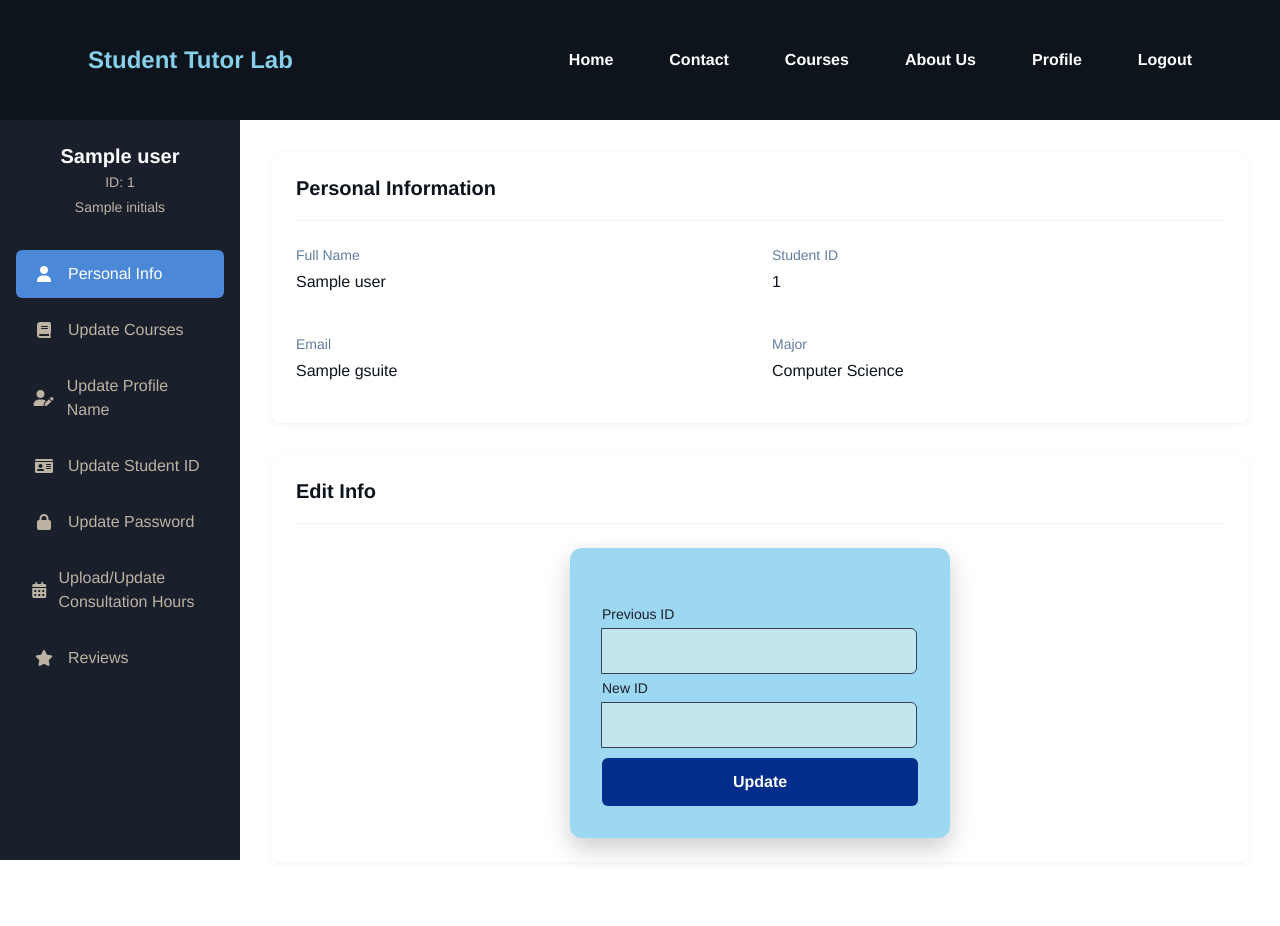
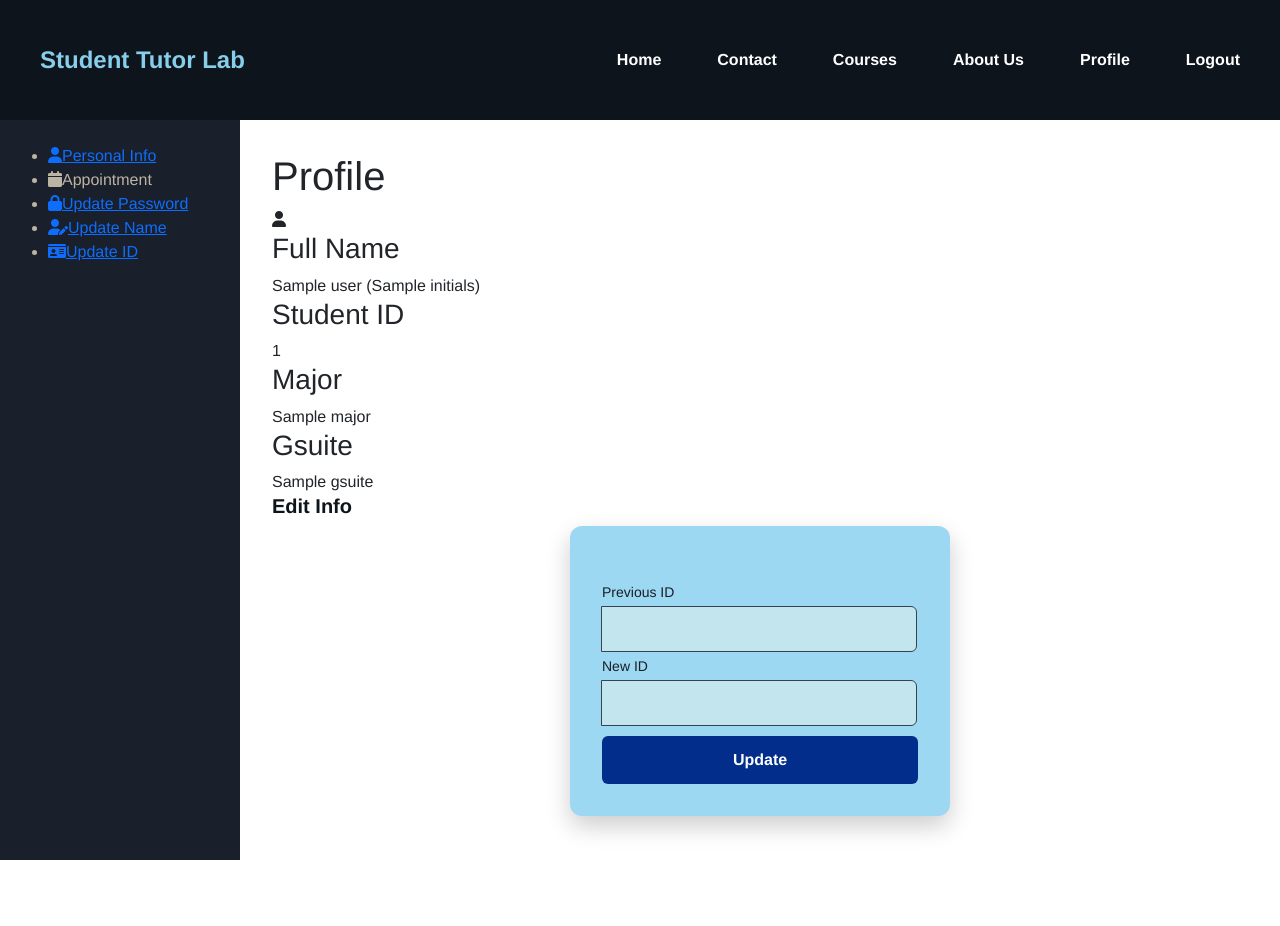
Before and after one commit to meherubahasin/Student-Tutor-Lab, a Flask app: page /update_id in a window 1280 px wide. After the commit the page ends 860 px from the top, so only its background shows below. Run offline with Flask 3, Linux system fonts and the light colour scheme; the visitor is signed in with stand-in values (Sample User, id 1); a database or web service that is not in the repository returns one stand-in record (values such as "Sample title").

Commit message:
Update edit_info.html

```diff
--- a/templates/edit_info.html
+++ b/templates/edit_info.html
@@ -9,28 +9,35 @@
     <link rel="stylesheet" href="{{ url_for('static', filename='dashboard.css') }}">
     <link href="https://cdn.jsdelivr.net/npm/bootstrap@5.3.3/dist/css/bootstrap.min.css" rel="stylesheet">
     <style>
-        :root{
+                :root {
                 --primary: #0e141c;
                 --accent: #4b88d8;
                 --accent2: #607ea2;
                 --light: #bdb3a3;
-            --dark: #333;
-            --white: #ffffff;
-            --gray-light: #f5f5f5;
+                --accent2: #333;
             }
 
             * {
                 margin: 0;
-            padding: 0;
                 box-sizing: border-box;
                 font-family: 'Montserrat', 'Helvetica', 'Verdana', sans-serif;
             }
+            .mobile-menu-toggle {
+            display: none;
+        }
 
-        body {
-            background-color: white;
-            color: var(--primary);
+        @media (max-width: 768px) {
+            .mobile-menu-toggle {
+                display: block;
+                background: none;
+                border: none;
+                color: white;
+                font-size: 1.5rem;
+                cursor: pointer;
             }
-        /* NAVBAR Start*/
+
+        }
+
             .navbar {
                 position: sticky;
                 top: 0;
@@ -41,7 +48,6 @@
                 transition: 0.3s ease-out;
                 background-color: var(--primary);
                 color: white;
-    padding: 2rem 3rem;
                 display: flex;
                 justify-content: space-between;
                 z-index: 1000;
@@ -117,109 +261,61 @@
     {%endblock%}
 
     <div class="dashboard">
-        <!-- Sidebar -->
+        <div class="sidebar">
+          <nav>
+            {%if user.type == "ST"%}
+            <ul>
+                <li class="active"><a href="{{ url_for('dashboard') }}"><i class="fas fa-user"></i><span>Personal Info</span></a></li>
+                <li><i class="fas fa-calendar"></i><span>Appointment</span></a></li>
+                <li><a href="/update_courses"><i class="fas fa-book"></i><span>Update Courses</span></a></li>
+                <li><a href="/update_password"><i class="fas fa-lock"></i><span>Update Password</span></a></li>
+                <li><a href="/update_name"><i class="fas fa-user-edit"></i><span>Update Name</span></a></li>
+                <li><a href="/select_slots"><i class="fas fa-id-card"></i><span>Update Advising Hours</span></a></li>
+                <li><a href="/update_id"><i class="fas fa-id-card"></i><span>Update ID</span></a></li>
+                <li><a href="/reviews"><i class="fas fa-star"></i><span>Reviews</span></a></li>
+            </ul>
 
-        <div class="sidebar">
-            {%if user.type == "student"%}
-            <div class="profile-header">
-                <h3 class="profile-name">{{user.name}}</h3>
-                <div class="profile-id">ID: {{user.studentID}}</div>
+
+            {%else%}
+            <ul>
+                <li class="active"><a href="{{ url_for('dashboard') }}"><i class="fas fa-user"></i><span>Personal Info</span></a></li>
+                <li><i class="fas fa-calendar"></i><span>Appointment</span></a></li>
+                <li><a href="/update_password"><i class="fas fa-lock"></i><span>Update Password</span></a></li>
+                <li><a href="/update_name"><i class="fas fa-user-edit"></i><span>Update Name</span></a></li>
+                <li><a href="/update_id"><i class="fas fa-id-card"></i><span>Update ID</span></a></li>
+              </ul>
+
+            {%endif%}
+          </nav>
+
         </div>
 
-            <div class="nav-menu">
-                <a href="#" class="nav-item active">
+        <div class="main-content">
+
+          <div class="content">
+            <h1>Profile</h1>
+
+            <div class="stats-container">
+              <div class="stat-card">
+                <div class="stat-icon users">
                   <i class="fas fa-user"></i>
-                    <span>Personal Info</span>
-                </a>
-                <a href="#" class="nav-item">
-                    <i class="fas fa-calendar-alt"></i>
-                    <span>Appointments</span>
-                </a>
-                <a href="/update_name" class="nav-item">
-                    <i class="fas fa-user-edit"></i>
-                    <span>Update Profile Name</span>
-                </a>
-                <a href="/update_id" class="nav-item">
-                    <i class="fas fa-id-card"></i>
-                    <span>Update Student ID</span>
-                </a>
-                <a href="/update_password" class="nav-item">
-                    <i class="fas fa-lock"></i>
-                    <span>Update Password</span>
-                </a>
                 </div>
-            {%else%}
-            <div class="profile-header">
-                <a href="/dashboard">
-                </a>
-                <h3 class="profile-name">{{user.name}}</h3>
-                <div class="profile-id">ID: {{user.studentID}}</div>
-                <div class="profile-id">{{user.initials}}</div>
-            </div>
-
-            <div class="nav-menu">
-                <a href="{{ url_for('dashboard') }}" class="nav-item active">
-                    <i class="fas fa-user"></i>
-                    <span>Personal Info</span>
-                </a>
-                <a href="/update_courses" class="nav-item">
-                    <i class="fas fa-book"></i>
-                    <span>Update Courses</span>
-                </a>
-                <a href="/update_name" class="nav-item">
-                    <i class="fas fa-user-edit"></i>
-                    <span>Update Profile Name</span>
-                </a>
-                <a href="/update_id" class="nav-item">
-                    <i class="fas fa-id-card"></i>
-                    <span>Update Student ID</span>
-                </a>
-                <a href="/update_password" class="nav-item">
-                    <i class="fas fa-lock"></i>
-                    <span>Update Password</span>
-                </a>
-                <a href="/select_slots" class="nav-item">
-                    <i class="fas fa-calendar-alt"></i>
-                    <span>Upload/Update Consultation Hours</span>
-                </a>
-                <a href="#" class="nav-item">
-                    <i class="fas fa-star"></i>
-                    <span>Reviews</span>
-                </a>
-            </div>
-            {%endif%}
-        </div>
-
-        <!-- Main Content -->
-        <div class="main-content">
-            <!-- Personal Information Section -->
-            <div class="info-card">
-                <div class="info-header">
-                    <h3 class="info-title">Personal Information</h3>
-                </div>
-                <div class="info-grid">
-                    <div class="info-item">
-                        <div class="info-label">Full Name</div>
-                        <div class="info-value">{{user.name}}</div>
-                    </div>
-                    <div class="info-item">
-                        <div class="info-label">Student ID</div>
-                        <div class="info-value">{{user.studentID}}</div>
-                    </div>
-                    <div class="info-item">
-                        <div class="info-label">Email</div>
-                        <div class="info-value">{{user.gsuite}}</div>
-                    </div>
-                    <div class="info-item">
-                        <div class="info-label">Major</div>
-                        <div class="info-value">Computer Science</div>
+                <div class="stat-details">
+                  <h3>Full Name</h3>
+                  <div class="stat-number">{{user.name}} ({{user.initials}})</div>
+                  <h3>Student ID</h3>
+                  <div class="stat-number">{{user.studentID}}</div>
+                  <h3>Major</h3>
+                  <div class="stat-number">{{user.major}}</div>
+                  <h3>Gsuite</h3>
+                  <div class="stat-number">{{user.gsuite}}</div>
                 </div>
               </div>
             </div>
 
             <!-- Upcoming Appointments -->
-            <div class="info-card">
-                <div class="info-header">
+            <div class="recent-activity">
+                <div class="activity-details">
                     <h3 class="info-title">Edit Info</h3>
                 </div>
 
```
Also changed, not shown: other parts of templates/edit_info.html (+139 -2 lines). Lines whose indentation alone changed are shown as unchanged.
